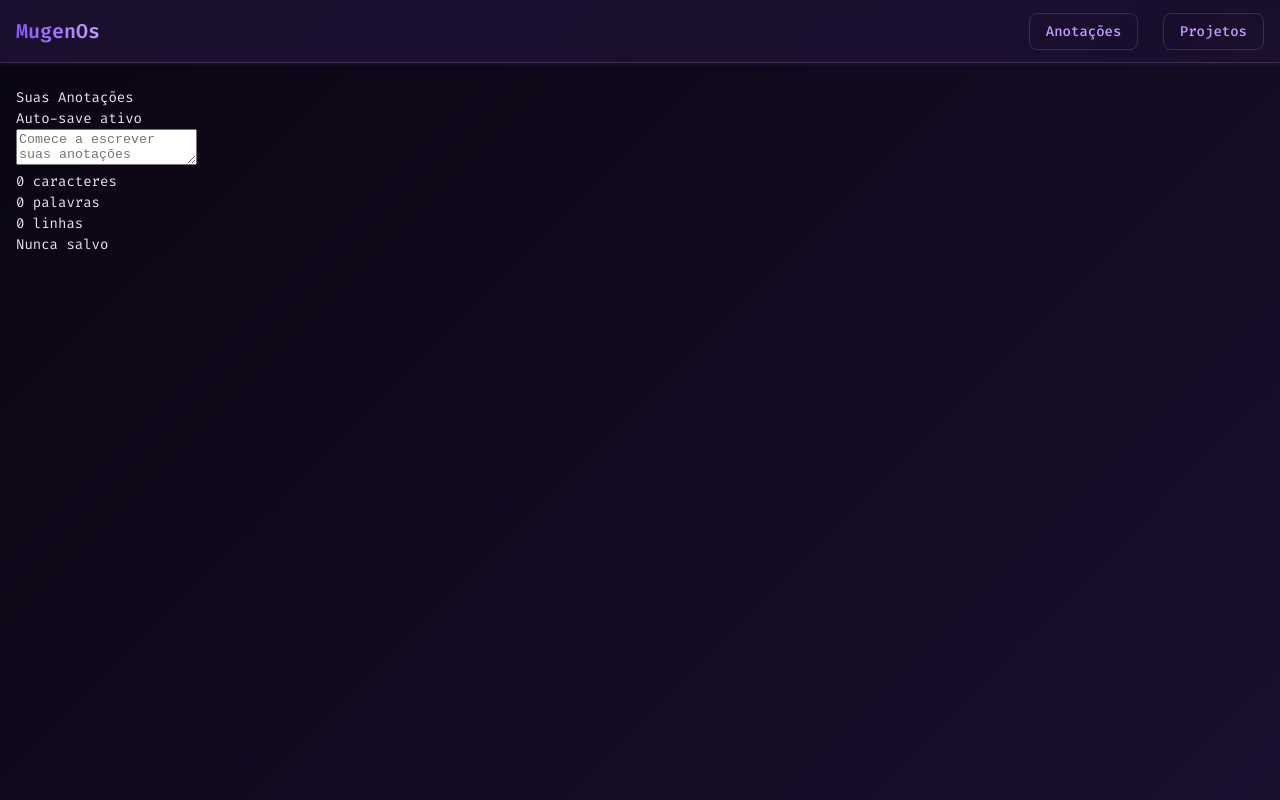
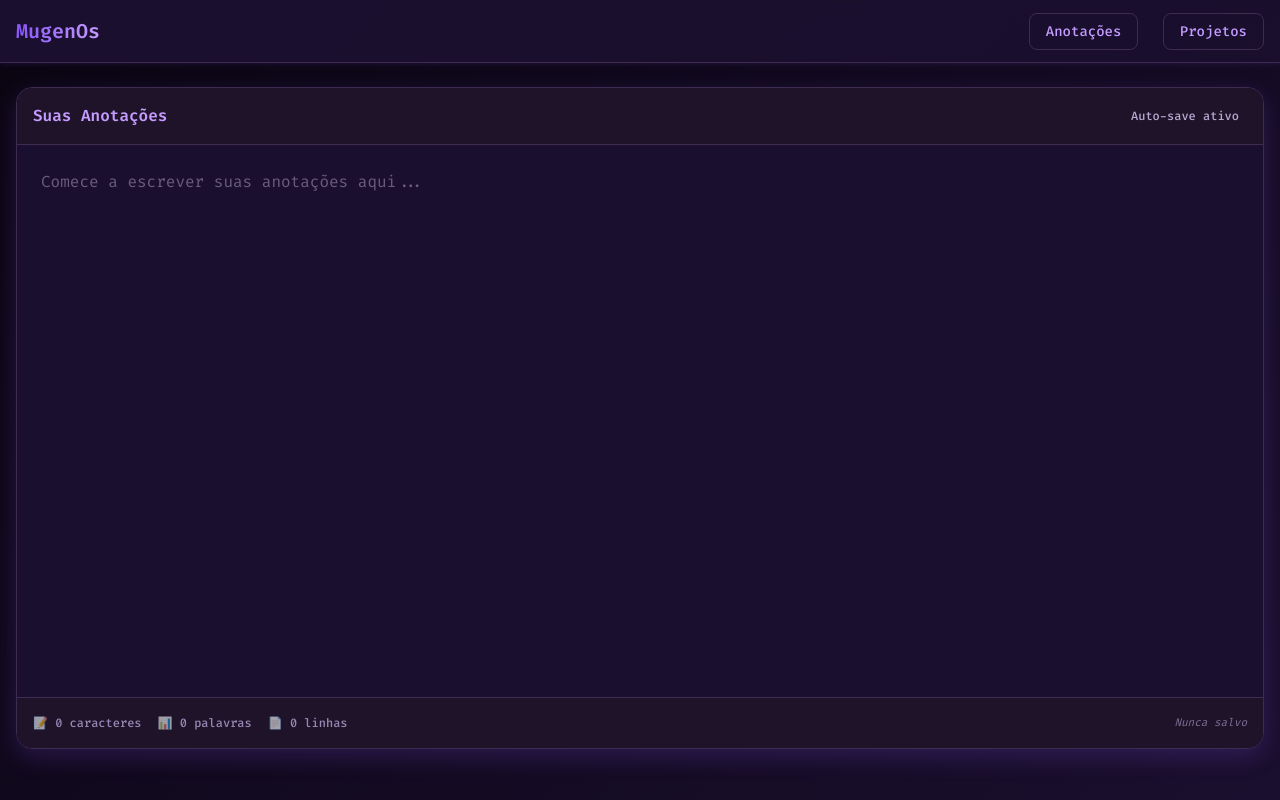
Before and after one commit to mbispo22/MugenOs, a website built with Vite: page Notepad.html in a window 1280 px wide. Built offline with nearby package versions, Linux system fonts and the light colour scheme.

Commit message:
fix: clean up CSS files by removing JavaScript exports
Remove export statements from CSS component files to fix styling issues

```diff
--- a/src/css/components/add-project-form.css
+++ b/src/css/components/add-project-form.css
@@ -72,4 +72,3 @@
     transform: translateY(-2px);
     box-shadow: 0 16px 32px rgba(137, 86, 251, 0.3);
 }
-`);
--- a/src/css/components/app-header.css
+++ b/src/css/components/app-header.css
@@ -52,4 +52,3 @@
     transform: translateY(-1px);
     border-color: #8956FB;
 }
-`);
--- a/src/css/components/edit-project-modal.css
+++ b/src/css/components/edit-project-modal.css
@@ -1,4 +1,3 @@
-export const editProjectModalSheet = createSheet(`
 .modal {
     display: none;
     position: fixed;
@@ -146,6 +145,3 @@ export const editProjectModalSheet = createSheet(`
         transform: scale(1) translateY(0);
     }
 }
-`);
-
-// 🎯 NOTEPAD WIDGET COM TODAS AS MELHORIAS APLICADAS
--- a/src/css/components/notepad-widget.css
+++ b/src/css/components/notepad-widget.css
@@ -1,4 +1,3 @@
-export const notepadWidgetSheet = createSheet(`
 .container {
     background: linear-gradient(135deg, #1A0F2E 0%, rgba(26, 15, 46, 0.8) 100%);
     border-radius: 16px;
@@ -155,4 +154,3 @@ export const notepadWidgetSheet = createSheet(`
 textarea::-webkit-scrollbar-thumb:hover {
     background: #A370FF;
 }
-`);
--- a/src/css/components/project-card.css
+++ b/src/css/components/project-card.css
@@ -1,4 +1,3 @@
-export const projectCardSheet = createSheet(`
 .card {
     background: linear-gradient(135deg, #1A0F2E 0%, rgba(26, 15, 46, 0.8) 100%);
     border: 1px solid #3D2B52;
@@ -241,4 +240,3 @@ export const projectCardSheet = createSheet(`
     0% { transform: translateX(-100%); }
     100% { transform: translateX(100%); }
 }
-`);
--- a/src/css/components/project-stats.css
+++ b/src/css/components/project-stats.css
@@ -33,4 +33,3 @@
     font-size: 14px;
     margin-top: 4px;
 }
-`);
```
Also changed, not shown: src/css/components/projects-list.css (indentation only). Lines whose indentation alone changed are shown as unchanged.
